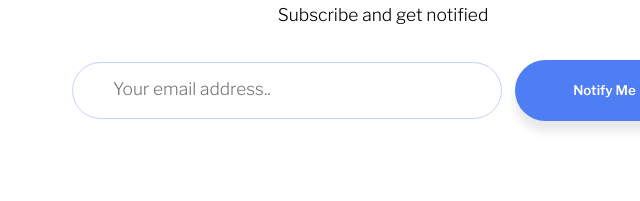
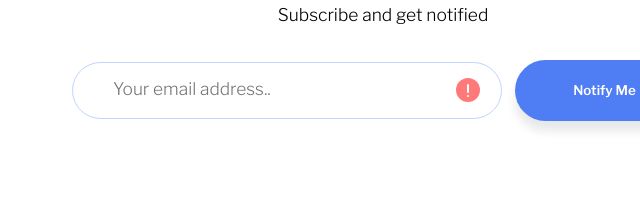
Before and after one commit to ashwinjayan/ping-coming-soon-page-master, a plain HTML site: page index.html in a window 1280 px wide. Both pictures are taken after a click on the button "Notify Me". Shown: the part 187-388 px from the top of the page, 257-897 px from the left. Drawn offline with nearby package versions, Linux system fonts and the light colour scheme.

Commit message:
added the js check for email address

```diff
--- a/css/style.scss
+++ b/css/style.scss
@@ -12,6 +12,16 @@ $very-dark-blue: hsl(209, 33%, 12%);
 
 .hidden {
     display: none;
+}
+
+.error {
+    border               : 2px solid red;
+    border-radius        : 5px;
+    color                : red;
+    background-image     : url("../images/icon-error.svg");
+    background-repeat    : no-repeat;
+    background-position  : right;
+    background-position-x: 95%;
 }
 
 body {
--- a/index.html
+++ b/index.html
@@ -52,6 +52,7 @@
     </p>
   </footer>
 
+  <script src="js/script.js"></script>
   <script src="https://unpkg.com/ionicons@5.1.2/dist/ionicons.js"></script>
 </body>
 
--- a/js/script.js
+++ b/js/script.js
@@ -9,8 +9,6 @@ function validateEmail(emailField) {
 
 formBtn.addEventListener('click', function () {
     if(!validateEmail(formInp)) {
-        error.classList.replace('hidden', 'flex-display');
-    } else {
-        error.classList.replace('flex-display','hidden');
+        formInp.classList.add('error');
     }
 });
```
Also changed, not shown: css/style.css, images/icon-error.svg (added), 1 other file.
